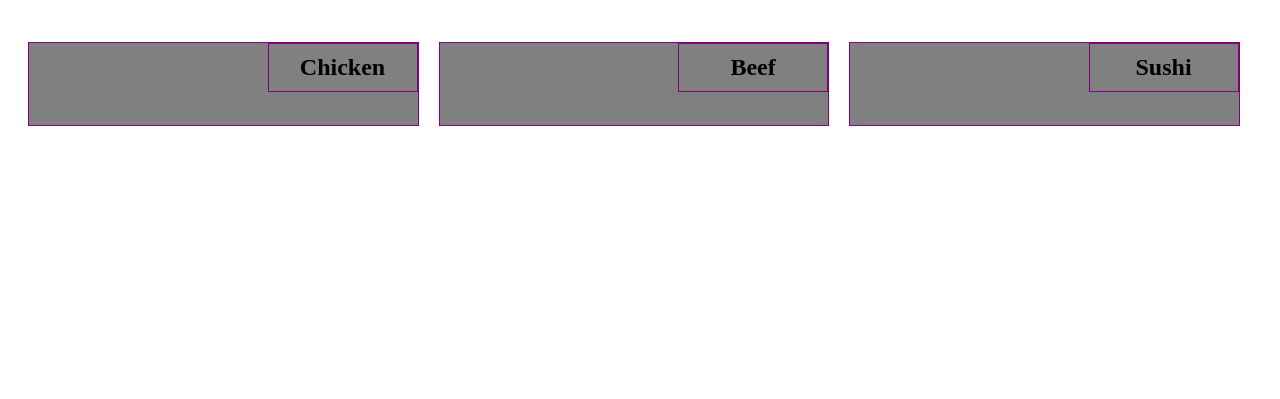
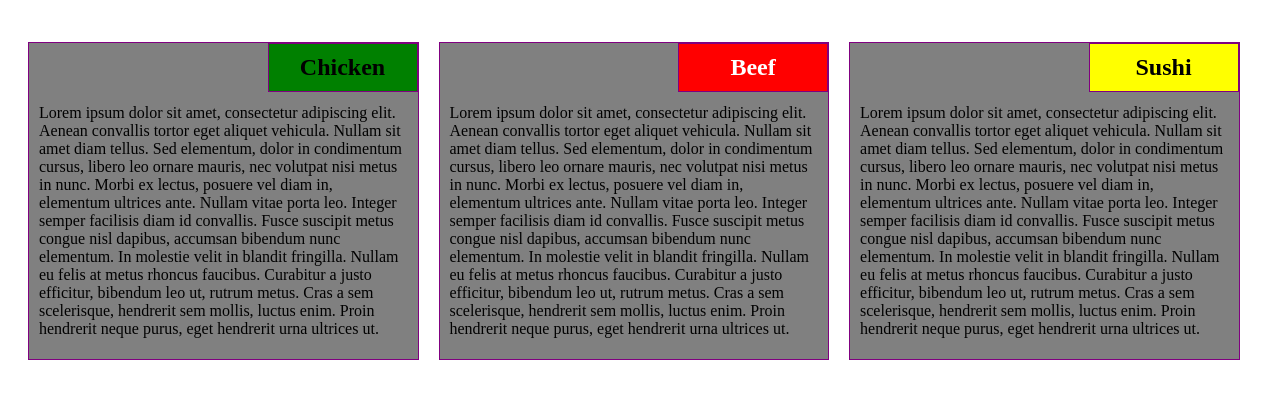
Before and after one commit to yashgupta9001/Coursera, a plain HTML site: page module2/index.html in a window 1280 px wide. Shown: the part 61-460 px from the top of the page. Drawn offline with Linux system fonts and the light colour scheme.

Commit message:
Update index.html

```diff
--- a/module2/index.html
+++ b/module2/index.html
@@ -11,25 +11,58 @@
     <div class='row'>
       <div class='col-lg-4 col-md-6 col-sm-12'>
         <div class='section'>
-          <h2 id='chicken' class='title'>Chicken</h2>
+          <h2 id='Chicken1' class='title'>Chicken</h2>
           <p class='description'>
-
+            Lorem ipsum dolor sit amet, consectetur adipiscing elit.
+            Aenean convallis tortor eget aliquet vehicula.
+            Nullam sit amet diam tellus.
+            Sed elementum, dolor in condimentum cursus, libero leo ornare mauris, nec volutpat nisi metus in nunc.
+            Morbi ex lectus, posuere vel diam in, elementum ultrices ante.
+            Nullam vitae porta leo. Integer semper facilisis diam id convallis.
+            Fusce suscipit metus congue nisl dapibus, accumsan bibendum nunc elementum.
+            In molestie velit in blandit fringilla.
+            Nullam eu felis at metus rhoncus faucibus.
+            Curabitur a justo efficitur, bibendum leo ut, rutrum metus.
+            Cras a sem scelerisque, hendrerit sem mollis, luctus enim.
+            Proin hendrerit neque purus, eget hendrerit urna ultrices ut.
           </p>
         </div>
       </div>
       <div class='col-lg-4 col-md-6 col-sm-12'>
         <div class='section'>
-          <h2 id='beef' class='title'>Beef</h2>
+          <h2 id='Beef2' class='title'>Beef</h2>
           <p class='description'>
-
+            Lorem ipsum dolor sit amet, consectetur adipiscing elit.
+            Aenean convallis tortor eget aliquet vehicula.
+            Nullam sit amet diam tellus.
+            Sed elementum, dolor in condimentum cursus, libero leo ornare mauris, nec volutpat nisi metus in nunc.
+            Morbi ex lectus, posuere vel diam in, elementum ultrices ante.
+            Nullam vitae porta leo. Integer semper facilisis diam id convallis.
+            Fusce suscipit metus congue nisl dapibus, accumsan bibendum nunc elementum.
+            In molestie velit in blandit fringilla.
+            Nullam eu felis at metus rhoncus faucibus.
+            Curabitur a justo efficitur, bibendum leo ut, rutrum metus.
+            Cras a sem scelerisque, hendrerit sem mollis, luctus enim.
+            Proin hendrerit neque purus, eget hendrerit urna ultrices ut.
           </p>
         </div>
       </div>
       <div class='col-lg-4 col-md-12 col-sm-12'>
         <div class='section'>
-          <h2 id='sushi' class='title'>Sushi</h2>
+          <h2 id='Sushi3' class='title'>Sushi</h2>
           <p class='description'>
-
+            Lorem ipsum dolor sit amet, consectetur adipiscing elit.
+            Aenean convallis tortor eget aliquet vehicula.
+            Nullam sit amet diam tellus.
+            Sed elementum, dolor in condimentum cursus, libero leo ornare mauris, nec volutpat nisi metus in nunc.
+            Morbi ex lectus, posuere vel diam in, elementum ultrices ante.
+            Nullam vitae porta leo. Integer semper facilisis diam id convallis.
+            Fusce suscipit metus congue nisl dapibus, accumsan bibendum nunc elementum.
+            In molestie velit in blandit fringilla.
+            Nullam eu felis at metus rhoncus faucibus.
+            Curabitur a justo efficitur, bibendum leo ut, rutrum metus.
+            Cras a sem scelerisque, hendrerit sem mollis, luctus enim.
+            Proin hendrerit neque purus, eget hendrerit urna ultrices ut.
           </p>
         </div>
       </div>
```
